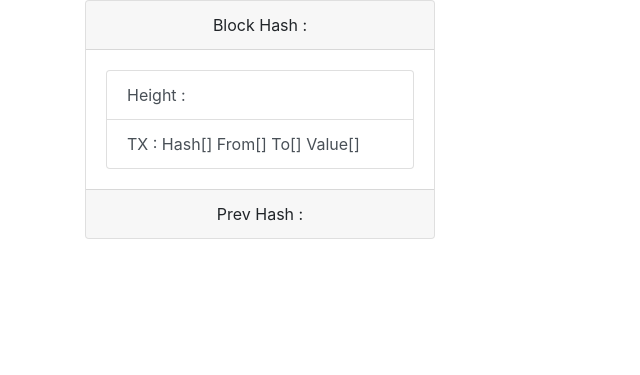
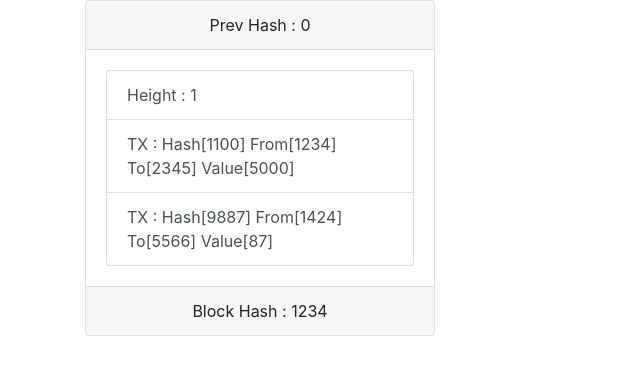
Before and after one commit to charlesjhongc/blockchain_demo, a Flask app: page / in a window 1280 px wide. Shown: the top 375 px of the page, without its empty margins (0-640 px from the left). Run offline with Flask 2, Linux system fonts and the light colour scheme; some libraries are stand-ins or nearby versions; some web fonts are replaced.

Commit message:
Finish Basic Block layout

```diff
--- a/server.py
+++ b/server.py
@@ -2,10 +2,11 @@ from flask import Flask, render_template, request, redirect
 import json
 
 app = Flask(__name__)
+block = {'BlockHasg': 1234, 'PrevHash':0000, 'BlockHeight':1, 'TXs':[{'Hash':1100, 'From':1234, 'To':2345, 'Value':5000}, {'Hash':9887, 'From':1424, 'To':5566, 'Value':87}]}
 
 @app.route("/")
 def mainPage():
-    return render_template('index.html')
+    return render_template('index.html', block = block)
 
 if __name__ == '__main__':
     app.debug = True
--- a/templates/index.html
+++ b/templates/index.html
@@ -16,14 +16,16 @@
 
         <div class="col-4">
           <div class="card">
-            <div class="card-header text-center">Block Hash :</div>
+            <div class="card-header text-center">Prev Hash : {{ block.PrevHash }}</div>
             <div class="card-body">
               <ul class="list-group">
-                <li class="list-group-item list-group-item-action">Height : </li>
-                <li class="list-group-item list-group-item-action">TX : Hash[] From[] To[] Value[]</li>
+                <li class="list-group-item list-group-item-action">Height : {{ block.BlockHeight }}</li>
+                {% for tx in block.TXs %}
+                <li class="list-group-item list-group-item-action">TX : Hash[{{ tx.Hash }}] From[{{ tx.From }}] To[{{ tx.To }}] Value[{{ tx.Value }}]</li>
+                {% endfor %}
               </ul>
             </div>
-            <div class="card-footer text-center">Prev Hash :</div>
+            <div class="card-footer text-center">Block Hash : {{ block.BlockHasg }}</div>
           </div>
         </div>
 
```
